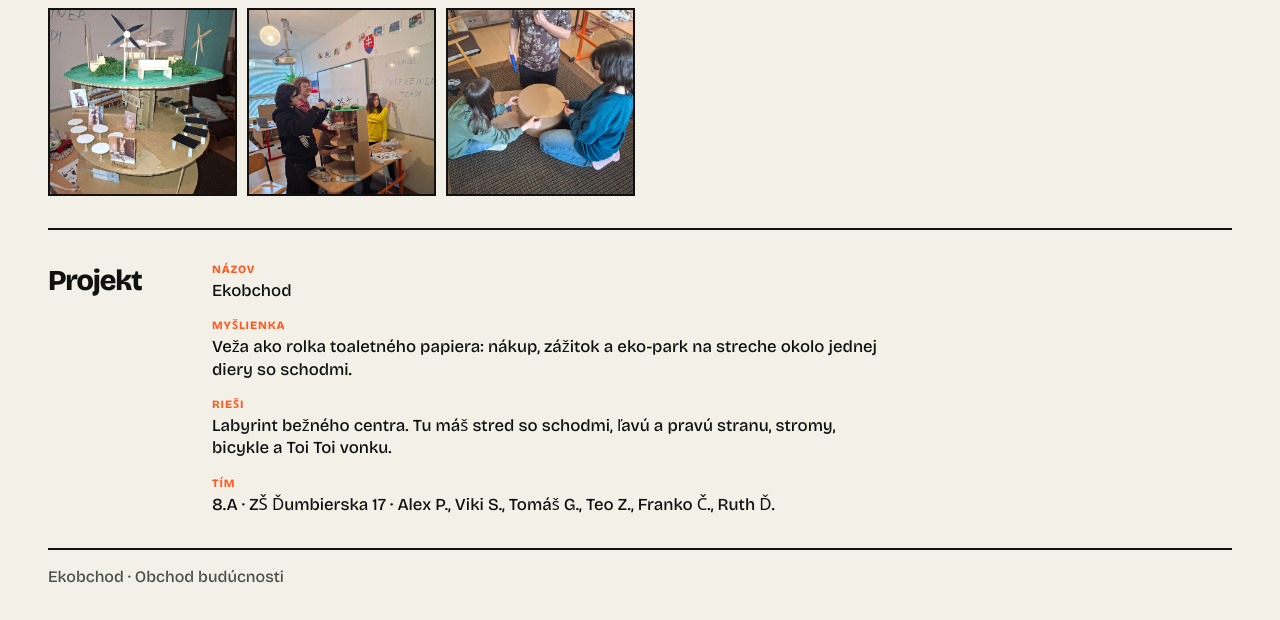
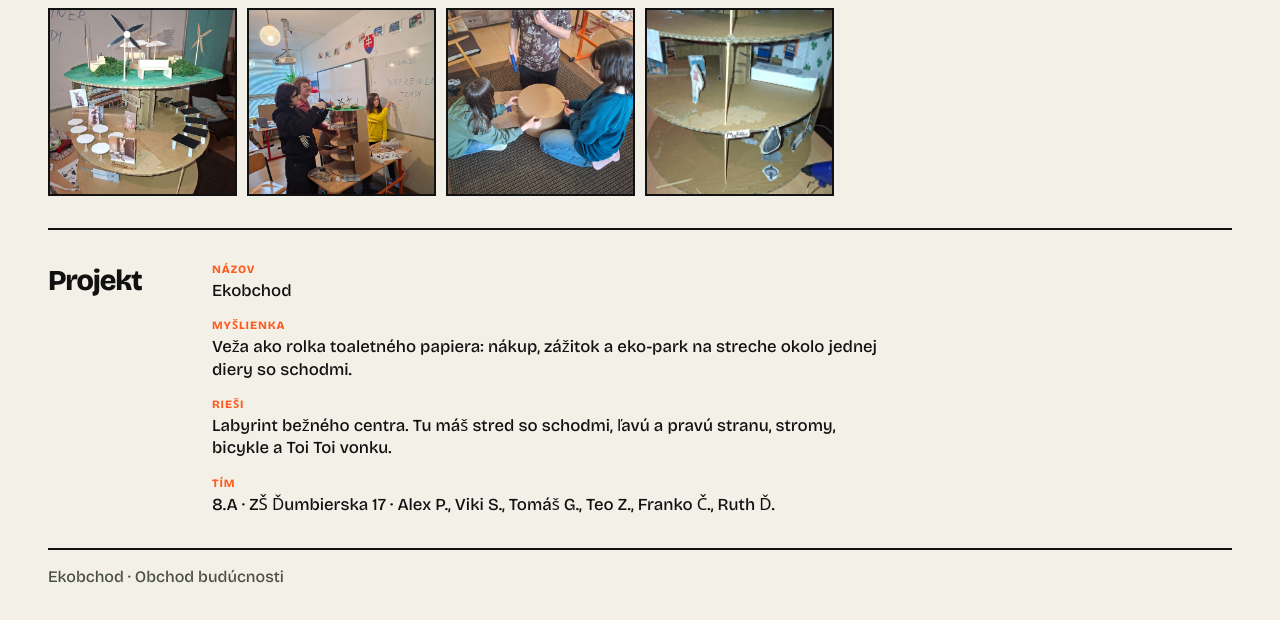
Before and after one commit to norfolkislands/obchod, a plain HTML site: page index.html in a window 1280 px wide. Shown: the part 900-1520 px from the top of the page. Drawn offline with nearby package versions, Linux system fonts and the light colour scheme.

Commit message:
la cucaracha

```diff
--- a/index.html
+++ b/index.html
@@ -247,6 +247,7 @@
         <figure><img src="maketa/maketa-07.jpg" alt="Hotová maketa" loading="lazy" /></figure>
         <figure><img src="maketa/maketa-08.jpg" alt="Tím pri makete" loading="lazy" /></figure>
         <figure><img src="maketa/maketa-09.jpg" alt="Lepenie plášťa rolky" loading="lazy" /></figure>
+        <figure><img src="maketa/maketa-10.jpg" alt="Interiér poschodí" loading="lazy" /></figure>
       </div>
     </section>
 
```
Also changed, not shown: maketa/maketa-10.jpg (added).
